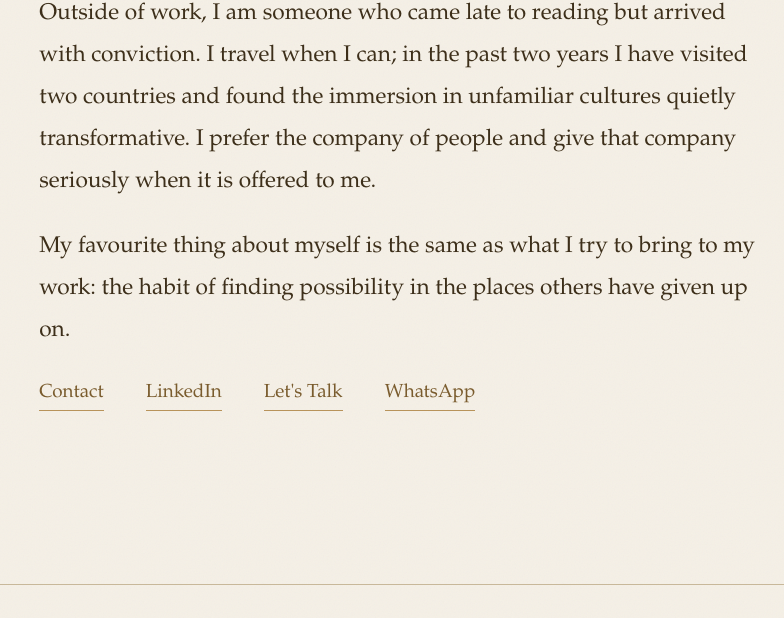
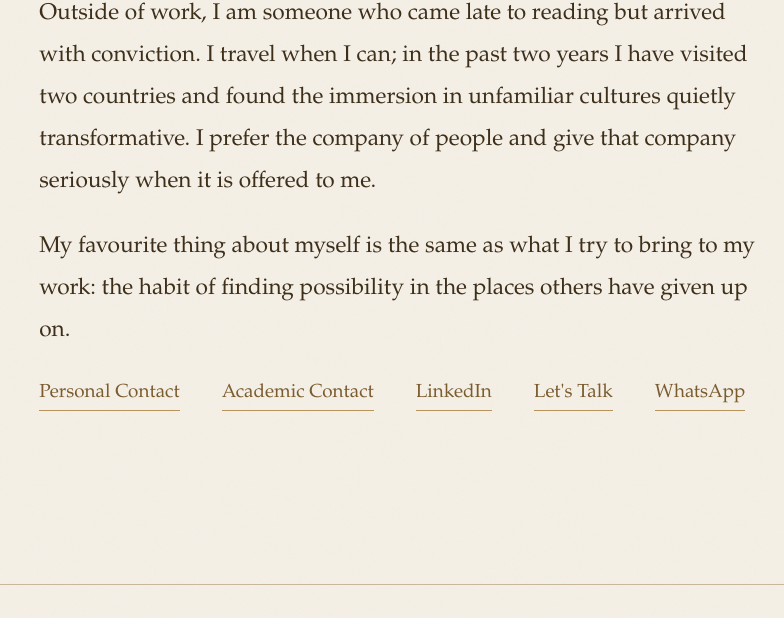
Before and after one commit to shahriarkfahim-sys/fahim-portfolio, a website built with Vite: page biography.html in a window 1280 px wide. Shown: the part 3417-4035 px from the top of the page, without its empty margins (394-1178 px from the left). Built offline with nearby package versions, Linux system fonts and the light colour scheme.

Commit message:
Email update

```diff
--- a/biography.html
+++ b/biography.html
@@ -99,7 +99,8 @@
           My favourite thing about myself is the same as what I try to bring to my work: the habit of finding possibility in the places others have given up on.
         </p>
         <div class="contact-links">
-          <a href="https://shahriar-fahim.com/contact/" target="_blank">Contact</a>
+          <a href="mailto:shahriar.k.fahim@gmail.com">Personal Contact</a>
+          <a href="mailto:mdshahriarkabir-2017718635@dcd.du.ac.bd">Academic Contact</a>
           <a href="https://www.linkedin.com/in/skabir05/" target="_blank">LinkedIn</a>
           <a href="https://shahriar-fahim.com/lets-talk-directly/" target="_blank">Let's Talk</a>
           <a href="tel:+8801864287903">WhatsApp</a>
@@ -130,7 +131,7 @@
     <p style="font-family:var(--font-fine);font-size:0.78rem;color:var(--muted);letter-spacing:0.05em;">
       &copy; 2026 Md. Shahriar Kabir Fahim &nbsp;·&nbsp;
       <a href="biography.html" style="color:var(--muted);">About</a> &nbsp;·&nbsp;
-      <a href="https://shahriar-fahim.com/contact/" target="_blank" style="color:var(--muted);">Contact</a>
+      <a href="mailto:shahriar.k.fahim@gmail.com" style="color:var(--muted);">Contact</a>
     </p>
   </div>
 </footer>
```
Also changed, not shown: blog.html (+1 -1 lines), explore.html (+3 -2 lines), honours-awards.html (+1 -1 lines), index.html (+1 -1 lines), publications.html (+1 -1 lines), volunteer-projects.html (+1 -1 lines).
